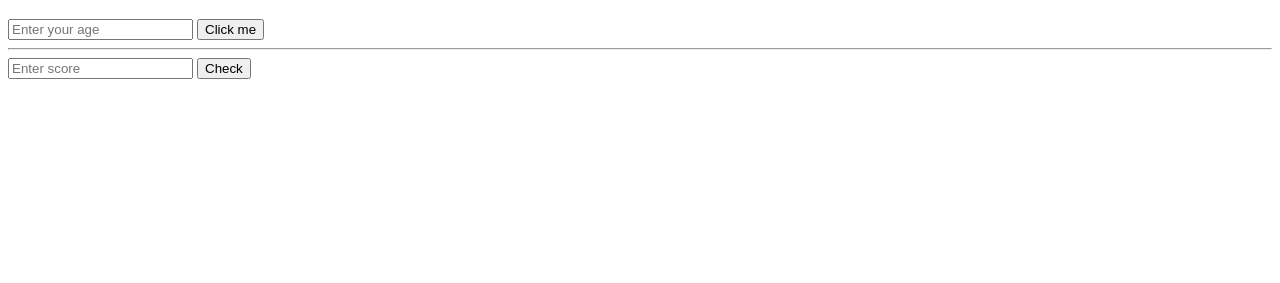
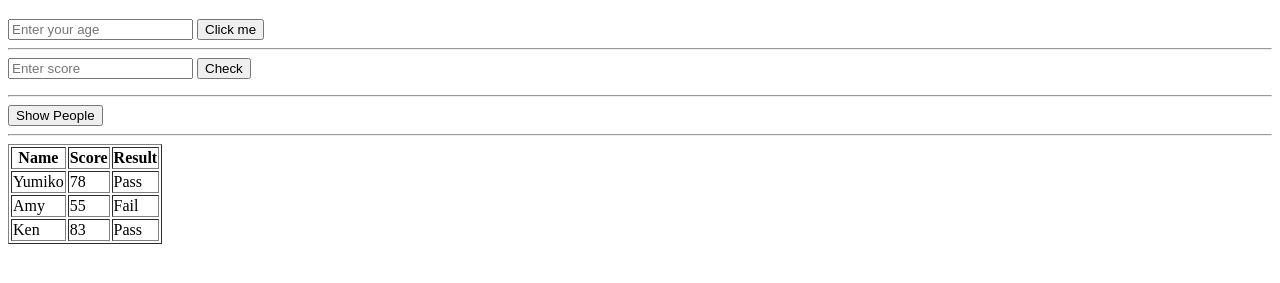
Before and after one commit to yumiko-s1121/js-week1, a plain HTML site: page index.html in a window 1280 px wide. Shown: the part 61-344 px from the top of the page. Drawn offline with Linux system fonts and the light colour scheme.

Commit message:
Day3: fetch result.csv and render it as table

```diff
--- a/index.html
+++ b/index.html
@@ -16,6 +16,22 @@
         <button onclick="checkScore()">Check</button>
         <p id="result"></p>
 
+        <hr>
+        <button onclick="showPeople()">Show People</button>
+
+        <hr>
+        <table border="1">
+            <thead>
+                <tr>
+                    <th>Name</th>
+                    <th>Score</th>
+                    <th>Result</th>
+                </tr>
+            </thead>
+            <tbody id="table-body"></tbody>
+        </table>
+
         <script src="main.js"></script>
+
     </body>
 </html>
--- a/main.js
+++ b/main.js
@@ -29,3 +29,44 @@ function checkScore() {
 
     document.getElementById("result").textContent = result
 }
+
+let people = [
+    {name: "Yumiko", score : 78},
+    {name: "John", score : 92},
+    {name: "Amy", score : 55},
+    {name: "Ken", score : 83}
+];
+
+function showPeople() {
+    let text = "";
+
+    for (let p of people) {
+        if(p.score >= 80) {
+            text += p.name + ": Pass\n";
+        } else {
+            text += p.name + ": Fail\n";
+        }
+    }
+
+    alert(text);
+}
+
+fetch("result.csv")
+.then(response => response.text())
+.then(text => {
+    let lines = text.trim().split("\n");
+    let tbody = document.getElementById("table-body");
+
+    for (let i = 1; i < lines.length; i++) {
+        let cols = lines[i].split(",");
+        let tr = document.createElement("tr");
+
+        for (let c of cols) {
+            let td = document.createElement("td");
+            td.textContent = c;
+            tr.appendChild(td);
+        }
+
+        tbody.appendChild(tr);
+    }
+})
--- /dev/null
+++ b/result.csv
@@ -0,0 +1,4 @@
+name,score,result
+Yumiko,78,Pass
+Amy,55,Fail
+Ken,83,Pass
```
